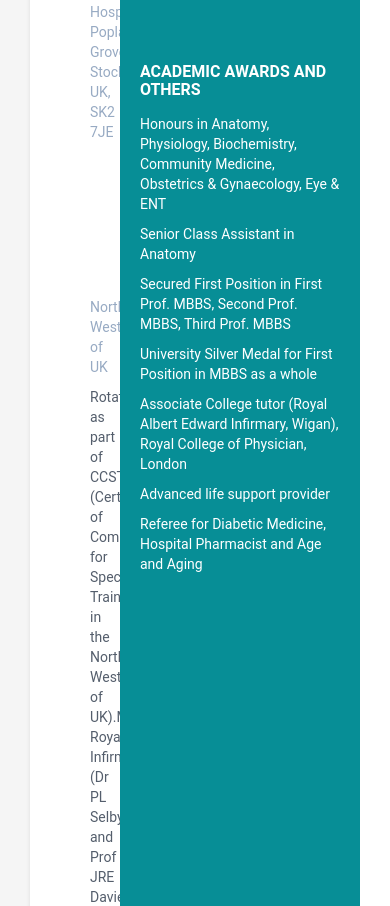
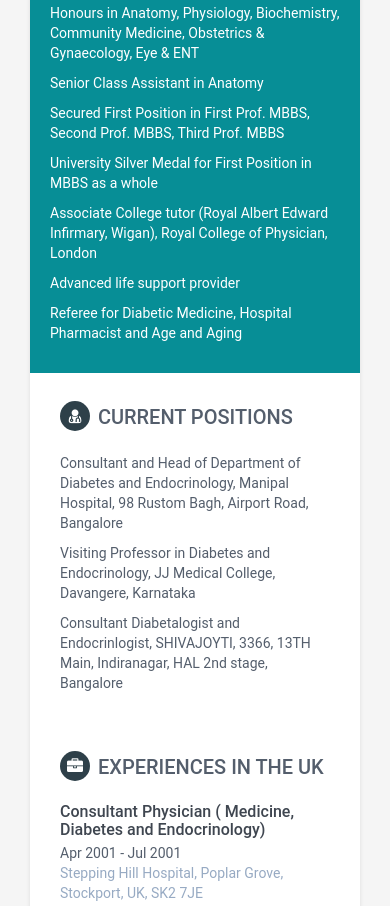
Before and after one commit to dreemteam/dreemteam.github.io, a plain HTML site: page profiles/drarpan.html in a window 390 px wide. Shown: the part 1385-2291 px from the top of the page. Drawn offline with nearby package versions, Linux system fonts and the light colour scheme.

Commit message:
Media Query Changes for mobile

```diff
--- a/css/profile.css
+++ b/css/profile.css
@@ -178,3 +178,21 @@
     margin-bottom: 10px;
     color: #97AAC3;
 }
+
+@media (max-width: 767px) {
+  .sidebar {
+    position: static;
+    width: inherit;
+  }
+  .main {
+    padding: 30px;
+  }
+  .main .time {
+    position: static;
+    display: block;
+    margin-top: 5px;
+  }
+  .main .upper-row {
+    margin-bottom: 0;
+  }
+}
```
